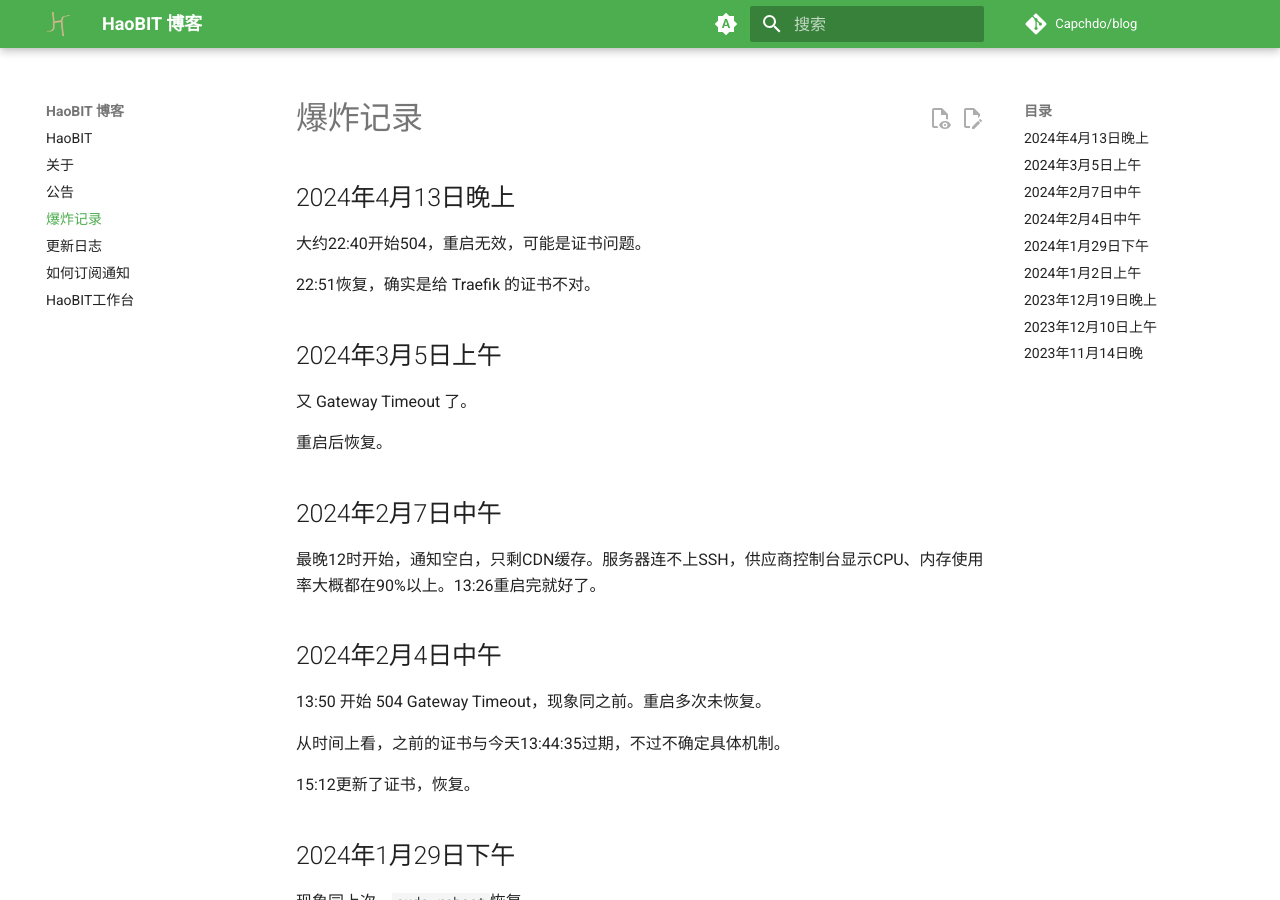
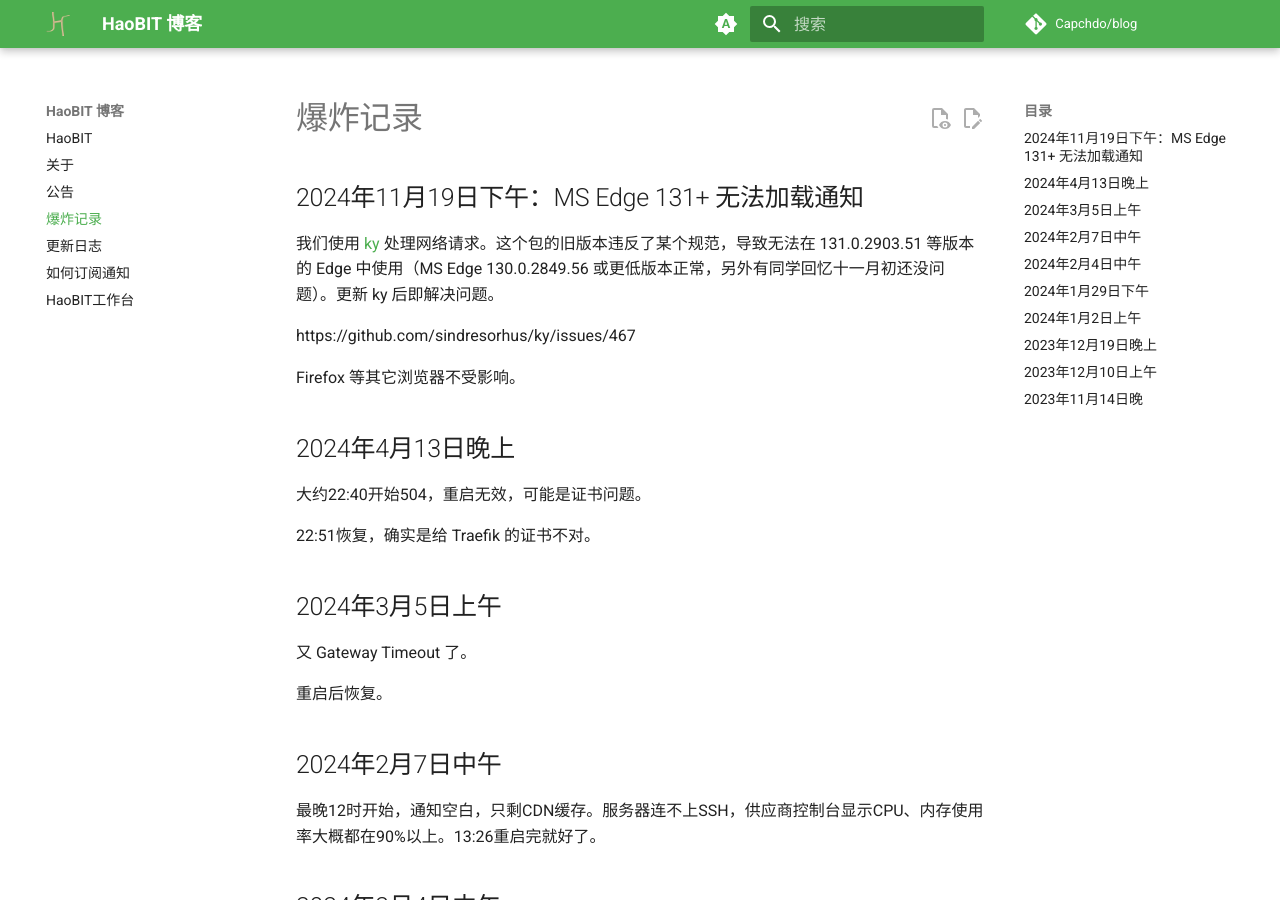
Before and after one commit to Capchdo/blog, an MkDocs documentation site: the page built from docs/down.md, in a window 1280 px wide and 900 px high. Built offline with MkDocs 1.6.1 and Material for MkDocs 9.7.7, drawn with Linux system fonts in a browser that asks for light colours; comment, search, counter and statistics services are not loaded.

Commit message:
爆炸：升级ky

```diff
--- a/docs/down.md
+++ b/docs/down.md
@@ -1,4 +1,12 @@
 # 爆炸记录
+
+## 2024年11月19日下午：MS Edge 131+ 无法加载通知
+
+我们使用 [ky](https://github.com/sindresorhus/ky/) 处理网络请求。这个包的旧版本违反了某个规范，导致无法在 131.0.2903.51 等版本的 Edge 中使用（MS Edge 130.0.2849.56 或更低版本正常，另外有同学回忆十一月初还没问题）。更新 ky 后即解决问题。
+
+https://github.com/sindresorhus/ky/issues/467
+
+Firefox 等其它浏览器不受影响。
 
 ## 2024年4月13日晚上
 
```
